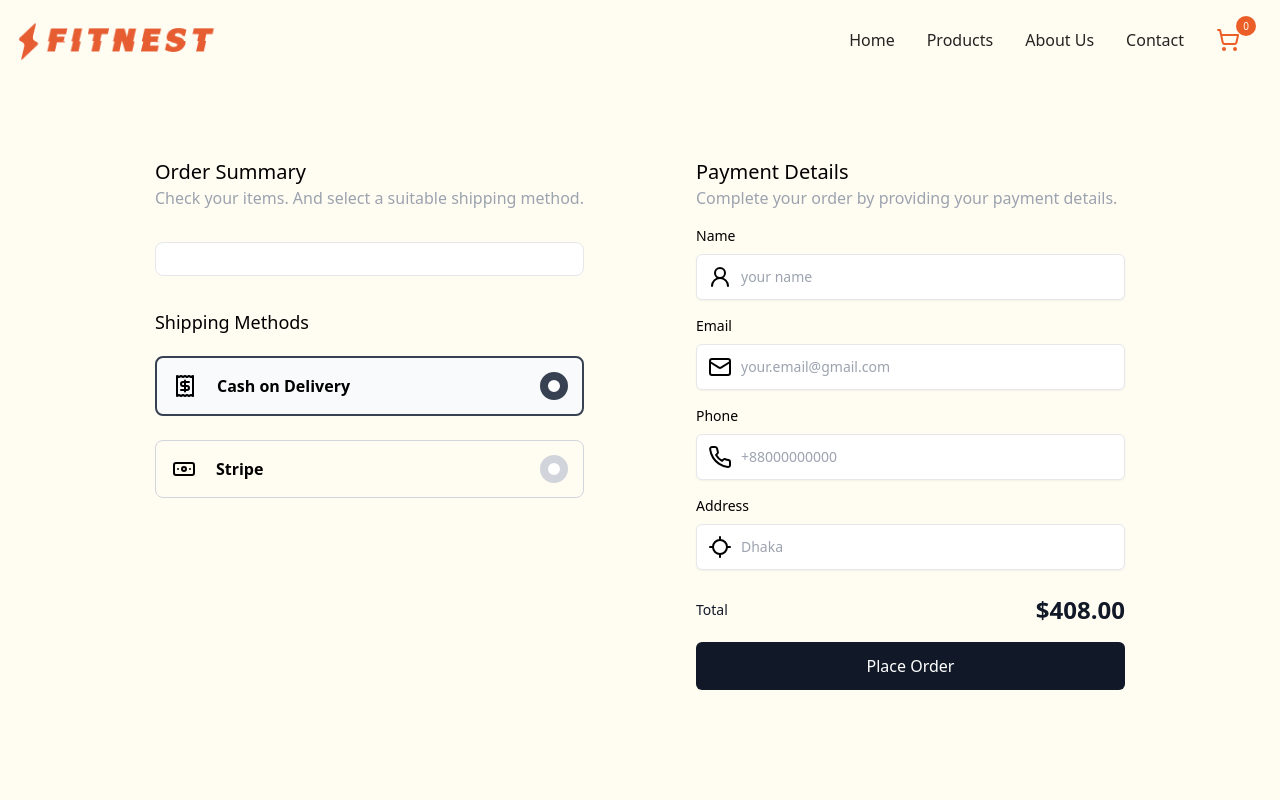
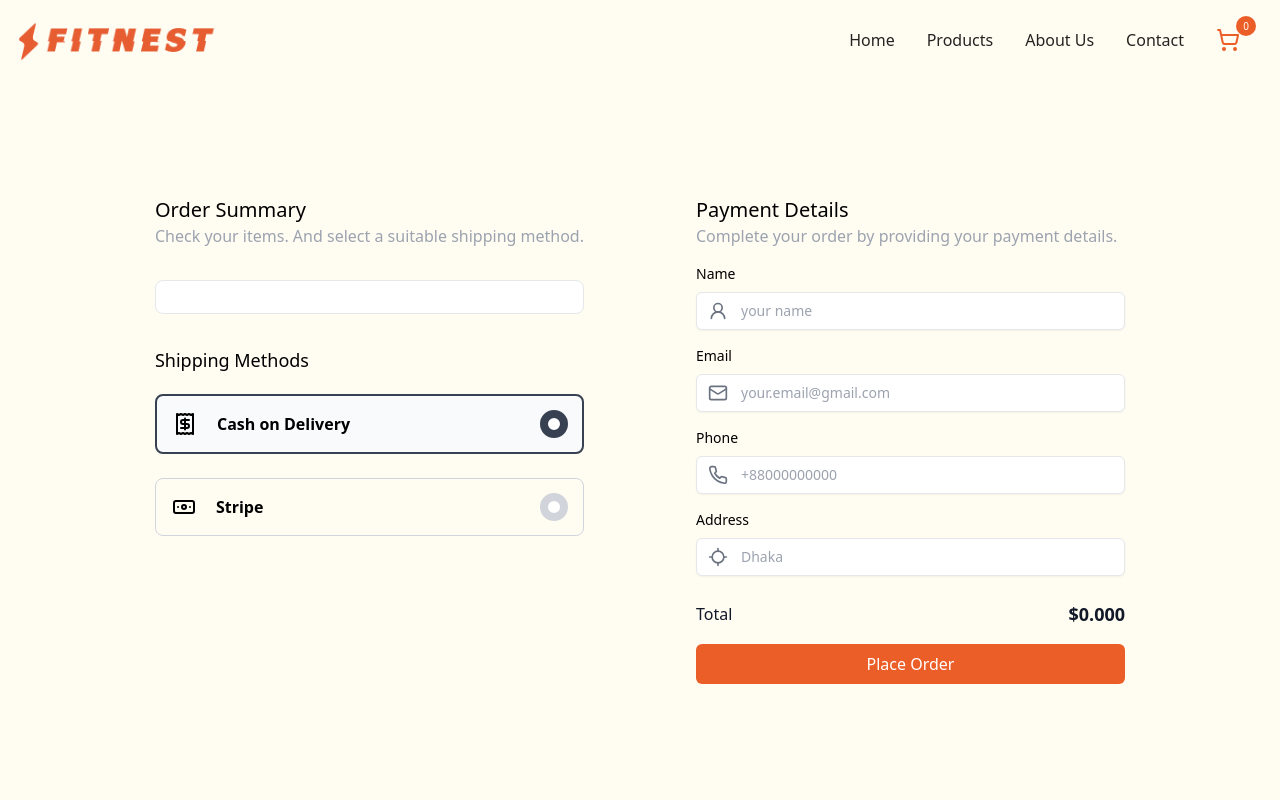
Before and after one commit to AsibHasanRiyad/fit-nest-client, a React (Vite) app: page /checkout in a window 1280 px wide. Shown: the top 800 px of the page. Built offline with nearby package versions, Linux system fonts and the light colour scheme.

Commit message:
Order creation process is added

```diff
--- a/package.json
+++ b/package.json
@@ -25,6 +25,7 @@
     "lucide-react": "^0.445.0",
     "react": "^18.3.1",
     "react-dom": "^18.3.1",
+    "react-hook-form": "^7.53.0",
     "react-icons": "^5.3.0",
     "react-redux": "^9.1.2",
     "react-router-dom": "^6.26.2",
--- a/src/components/CartContent.tsx
+++ b/src/components/CartContent.tsx
@@ -55,7 +55,7 @@ const CartContent = ({ cartData }: { cartData: TCart }) => {
   };
 
   return (
-    <div className="flex flex-col w-full px-6 space-y-4 overflow-y-scroll dark:bg-gray-900 dark:text-gray-100">
+    <div className="flex flex-col w-full px-6 space-y-4 dark:bg-gray-900 dark:text-gray-100">
       <ul className="flex flex-col divide-y dark:divide-gray-700">
         <li className="flex flex-col items-center py-6 sm:justify-between">
           <div className="flex w-full space-x-2 sm:space-x-4">
--- a/src/pages/Checkout.tsx
+++ b/src/pages/Checkout.tsx
@@ -1,25 +1,57 @@
 import { selectCart } from "@/redux/features/CartSlice";
 import { useAppSelector } from "@/redux/hook";
+import { FieldValues, SubmitHandler, useForm } from "react-hook-form";
 import {
   Banknote,
   Locate,
   Mail,
   Phone,
   Receipt,
+  ShoppingBasket,
   UserRound,
 } from "lucide-react";
-import { useState } from "react";
+import React, { useState } from "react";
+import { useCreateOrderMutation } from "@/redux/api/OrderApi";
 
 const Checkout = () => {
   const cardData = useAppSelector(selectCart);
+  const [createOrder, { isLoading }] = useCreateOrderMutation();
+  const products = cardData.items.map((item) => ({
+    productId: item.id,
+    quantity: item.quantity,
+  }));
   const [selectedMethod, setSelectedMethod] = useState("radio_1");
-
-  const handleChange = (event) => {
+  const totalAmount = cardData?.items?.reduce(
+    (total, item) => total + item.price * item.quantity,
+    0
+  );
+  const handleChange = (event: React.ChangeEvent<HTMLInputElement>) => {
     setSelectedMethod(event.target.value);
   };
 
+  const {
+    register,
+    handleSubmit,
+    formState: { errors },
+  } = useForm();
+
+  const onSubmit: SubmitHandler<FieldValues> = async (data) => {
+    const orderData = {
+      user: {
+        name: data.name,
+        phone: data.phone,
+        email: data.email,
+        address: data.address,
+      },
+      products,
+      totalPrice: totalAmount.toFixed(2),
+    };
+    const res = await createOrder(orderData);
+    console.log(res);
+  };
+
   return (
-    <div className="flex items-center justify-center w-full min-h-[86vh]">
+    <div className="flex items-center justify-center w-full min-h-[90vh]">
       <div className="grid gap-20 lg:grid-cols-2">
         <div className="px-4 pt-8">
           <p className="text-xl font-medium">Order Summary</p>
@@ -30,16 +62,21 @@ const Checkout = () => {
             {cardData.items.map((cart) => (
               <div
                 key={cart.id}
-                className="flex flex-col items-center gap-10 bg-white rounded-lg sm:flex-row"
+                className="flex flex-col items-center gap-8 bg-white rounded-lg sm:flex-row"
               >
                 <img
-                  className="object-cover object-center h-24 m-2 border rounded-md w-28"
+                  className="object-cover object-center w-16 h-12 m-2 border rounded-md"
                   src={cart.image}
                   alt=""
                 />
                 <div className="flex flex-col w-full px-4 py-4">
-                  <span className="font-semibold">{cart.name}</span>
-                  <p className="text-lg font-bold">${cart.price}</p>
+                  <span className="text-sm font-semibold">{cart.name}</span>
+                  <p className="text-base font-bold text-primary">
+                    ${cart.price}
+                  </p>
+                  <p className="flex items-center gap-1 text-base font-bold text-primary">
+                    <ShoppingBasket className="w-4 " /> {cart.quantity}
+                  </p>
                 </div>
               </div>
             ))}
@@ -94,46 +131,87 @@ const Checkout = () => {
           <p className="text-gray-400">
             Complete your order by providing your payment details.
           </p>
+          <form onSubmit={handleSubmit(onSubmit)}>
             <div>
-            <label className="block mt-4 mb-2 text-sm font-medium">Name</label>
+              {/* Name Field */}
+              <label className="block mt-4 mb-2 text-sm font-medium">
+                Name
+              </label>
               <div className="relative">
                 <input
                   type="text"
                   id="name"
-                name="name"
-                className="w-full px-4 py-3 text-sm border border-gray-200 rounded-md shadow-sm outline-none pl-11 focus:z-10 focus:border-blue-500 focus:ring-blue-500"
+                  className="w-full px-4 py-2 text-sm border border-gray-200 rounded-md shadow-sm outline-none pl-11 focus:z-10 focus:border-blue-500 focus:ring-blue-500"
                   placeholder="your name"
+                  {...register("name", { required: "Name is required" })}
                 />
                 <div className="absolute inset-y-0 left-0 inline-flex items-center px-3 pointer-events-none">
-                <UserRound />
+                  <UserRound className="w-5 text-gray-500" />
                 </div>
               </div>
-            <label className="block mt-4 mb-2 text-sm font-medium">Email</label>
+              {errors.name?.message && (
+                <p className="text-sm text-red-500">
+                  {errors.name.message.toString()}
+                </p>
+              )}
+
+              {/* Email Field */}
+              <label className="block mt-4 mb-2 text-sm font-medium">
+                Email
+              </label>
               <div className="relative">
                 <input
-                type="text"
+                  type="email"
                   id="email"
-                name="email"
-                className="w-full px-4 py-3 text-sm border border-gray-200 rounded-md shadow-sm outline-none pl-11 focus:z-10 focus:border-blue-500 focus:ring-blue-500"
+                  className="w-full px-4 py-2 text-sm border border-gray-200 rounded-md shadow-sm outline-none pl-11 focus:z-10 focus:border-blue-500 focus:ring-blue-500"
                   placeholder="your.email@gmail.com"
+                  {...register("email", {
+                    required: "Email is required",
+                    pattern: {
+                      value: /^[^\s@]+@[^\s@]+\.[^\s@]+$/,
+                      message: "Enter a valid email address",
+                    },
+                  })}
                 />
                 <div className="absolute inset-y-0 left-0 inline-flex items-center px-3 pointer-events-none">
-                <Mail />
+                  <Mail className="w-5 text-gray-500" />
                 </div>
               </div>
-            <label className="block mt-4 mb-2 text-sm font-medium">Phone</label>
+              {errors.email?.message && (
+                <p className="text-sm text-red-500">
+                  {errors.email.message.toString()}
+                </p>
+              )}
+
+              {/* Phone Field */}
+              <label className="block mt-4 mb-2 text-sm font-medium">
+                Phone
+              </label>
               <div className="relative">
                 <input
                   type="text"
                   id="phone"
-                name="phone"
-                className="w-full px-4 py-3 text-sm border border-gray-200 rounded-md shadow-sm outline-none pl-11 focus:z-10 focus:border-blue-500 focus:ring-blue-500"
+                  className="w-full px-4 py-2 text-sm border border-gray-200 rounded-md shadow-sm outline-none pl-11 focus:z-10 focus:border-blue-500 focus:ring-blue-500"
                   placeholder="+88000000000"
+                  {...register("phone", {
+                    required: "Phone number is required",
+                    pattern: {
+                      value: /^[0-9]+$/,
+                      message: "Enter a valid phone number",
+                    },
+                  })}
                 />
                 <div className="absolute inset-y-0 left-0 inline-flex items-center px-3 pointer-events-none">
-                <Phone />
+                  <Phone className="w-5 text-gray-500" />
                 </div>
               </div>
+              {errors.phone?.message && (
+                <p className="text-sm text-red-500">
+                  {errors.phone.message.toString()}
+                </p>
+              )}
+
+              {/* Address Field */}
               <label className="block mt-4 mb-2 text-sm font-medium">
                 Address
               </label>
@@ -141,23 +219,35 @@ const Checkout = () => {
                 <input
                   type="text"
                   id="address"
-                name="address"
-                className="w-full px-4 py-3 text-sm border border-gray-200 rounded-md shadow-sm outline-none pl-11 focus:z-10 focus:border-blue-500 focus:ring-blue-500"
+                  className="w-full px-4 py-2 text-sm border border-gray-200 rounded-md shadow-sm outline-none pl-11 focus:z-10 focus:border-blue-500 focus:ring-blue-500"
                   placeholder="Dhaka"
+                  {...register("address", { required: "Address is required" })}
                 />
                 <div className="absolute inset-y-0 left-0 inline-flex items-center px-3 pointer-events-none">
-                <Locate />
+                  <Locate className="w-5 text-gray-500" />
                 </div>
               </div>
+              {errors.address?.message && (
+                <p className="text-sm text-red-500">
+                  {errors.address.message.toString()}
+                </p>
+              )}
 
+              {/* Total Section */}
               <div className="flex items-center justify-between mt-6">
-              <p className="text-sm font-medium text-gray-900">Total</p>
-              <p className="text-2xl font-semibold text-gray-900">$408.00</p>
+                <p className="font-medium text-gray-900">Total</p>
+                <p className="text-lg font-semibold text-gray-900">
+                  ${totalAmount.toFixed(3)}
+                </p>
               </div>
             </div>
-          <button className="w-full px-6 py-3 mt-4 mb-8 font-medium text-white bg-gray-900 rounded-md">
+            <button
+              type="submit"
+              className="w-full px-6 py-2 mt-4 mb-8 font-medium text-white rounded-md bg-primary"
+            >
               Place Order
             </button>
+          </form>
         </div>
       </div>
     </div>
--- a/src/pages/ProductDetails.tsx
+++ b/src/pages/ProductDetails.tsx
@@ -35,7 +35,7 @@ const ProductDetails = () => {
       quantity,
     };
     dispatch(addToCart(product));
-    setQuantity(0);
+    setQuantity(1);
     toast.success("Product added to the cart");
   };
 
--- a/src/redux/api/OrderApi.ts
+++ b/src/redux/api/OrderApi.ts
@@ -2,12 +2,12 @@ import { baseApi } from "../api/baseApi";
 
 const OrderApi = baseApi.injectEndpoints({
   endpoints: (builder) => ({
-    createBooking: builder.mutation({
-      query: (bookingInfo) => {
+    createOrder: builder.mutation({
+      query: (orderInfo) => {
         return {
           url: "/orders/create-order",
           method: "POST",
-          body: bookingInfo,
+          body: orderInfo,
         };
       },
       invalidatesTags: [],
@@ -15,4 +15,4 @@ const OrderApi = baseApi.injectEndpoints({
   }),
 });
 
-export const { useCreateBookingMutation } = OrderApi;
+export const { useCreateOrderMutation } = OrderApi;
```
Also changed, not shown: src/components/shared/Drawer.tsx (+6 -3 lines), src/types/index.ts (+18 -0 lines), 1 other file (tests, documents, lock files or other folders). Lines whose indentation alone changed are shown as unchanged.
